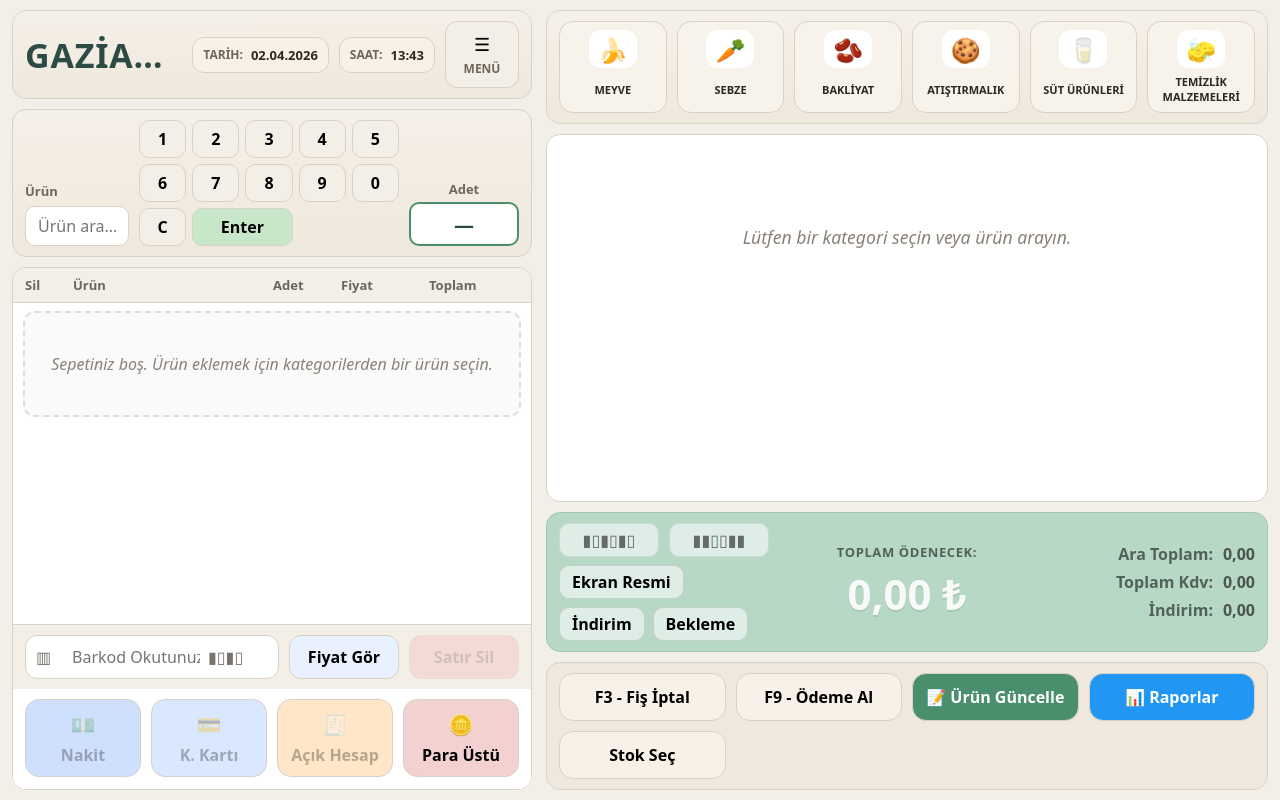
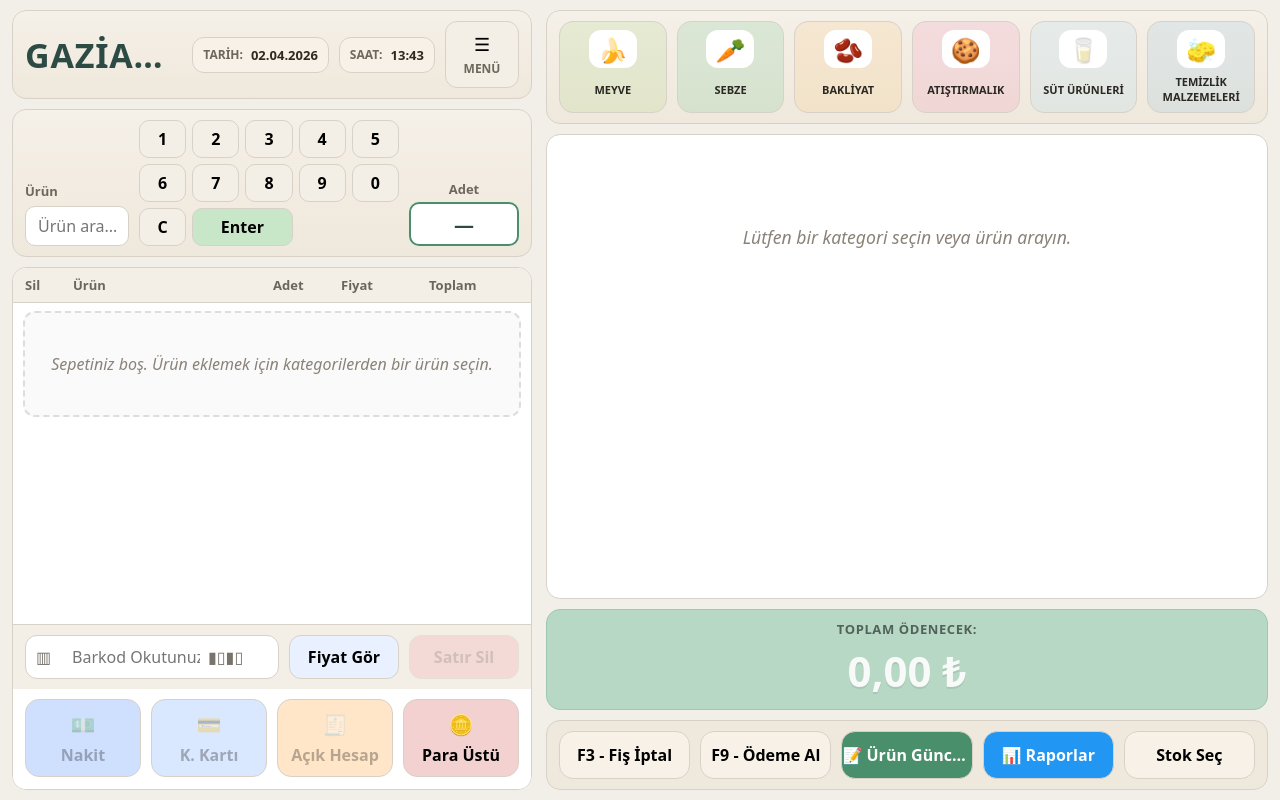
Before and after one commit to EsraKeskin42/market-sistem, a React (Vite) app: page / in a window 1280 px wide. Built offline with nearby package versions, Linux system fonts and the light colour scheme.

Commit message:
Refactor total bar and bottom bar layout in App component: simplify structure, enhance alignment, and improve styling for better user experience. Add Turkish character normalization in ProductUpdate for improved search functionality.

```diff
--- a/src/App.css
+++ b/src/App.css
@@ -480,6 +480,7 @@ body,
 /* ── SAĞ PANEL ────────────────────────────────────────────────── */
 .right {
   display: grid;
+  /* cats | productsWrap | totalBar | bottomBar */
   grid-template-rows: auto 1fr auto auto;
   gap: 10px;
   min-width: 0;
@@ -611,10 +612,10 @@ body,
   color: #2b2823;
 }
 
-/* Toplam bar */
+/* Toplam bar - Sol paneldeki butonlarla aynı hizada */
 .totalBar {
   display: grid;
-  grid-template-columns: 1fr 1.2fr 1fr;
+  grid-template-columns: 1fr;
   gap: 12px;
   align-items: center;
   padding: 10px 12px;
@@ -625,58 +626,12 @@ body,
   overflow: hidden;
 }
 
-.totalBar > div {
-  min-width: 0;
-  overflow: hidden;
-}
-
-.totalLeft {
-  display: grid;
-  gap: 8px;
-  min-width: 0;
-}
-
-.barcodes {
-  display: flex;
-  gap: 10px;
-  align-items: center;
-  flex-wrap: wrap;
-}
-
-.barcodeBox {
-  height: 34px;
-  flex: 1 1 80px;
-  min-width: 0;
-  border-radius: 10px;
-  background: rgba(255, 255, 255, 0.55);
-  border: 1px solid rgba(0, 0, 0, 0.08);
-  display: grid;
-  place-items: center;
-  font-weight: 900;
-  color: rgba(0, 0, 0, 0.55);
-}
-
-.subBtns {
-  display: flex;
-  gap: 8px;
-  flex-wrap: wrap;
-}
-
-.miniAction {
-  height: 34px;
-  padding: 0 12px;
-  border-radius: 10px;
-  border: 1px solid rgba(0, 0, 0, 0.12);
-  background: rgba(255, 255, 255, 0.55);
-  cursor: pointer;
-  font-weight: 800;
-  white-space: nowrap;
-}
-
-.totalMid {
+/* Sadece toplam ödenecek gösterimi */
+.totalBar .totalMid {
   display: grid;
   justify-items: center;
   gap: 4px;
+  width: 100%;
 }
 
 .totalTitle {
@@ -695,29 +650,10 @@ body,
   white-space: nowrap;
 }
 
-.totalRight .totals {
-  display: grid;
-  gap: 6px;
-  justify-items: end;
-  color: rgba(0, 0, 0, 0.55);
-  font-weight: 900;
-}
-
-.totalRight .totals div {
-  display: grid;
-  grid-template-columns: auto auto;
-  gap: 10px;
-  align-items: baseline;
-}
-
-.totalRight b {
-  color: rgba(0, 0, 0, 0.6);
-}
-
-/* Alt buton çubuğu */
+/* Alt buton çubuğu - Sayfanın en altında */
 .bottomBar {
   display: grid;
-  grid-template-columns: repeat(4, minmax(0, 1fr));
+  grid-template-columns: repeat(5, minmax(0, 1fr));
   gap: 10px;
   padding: 10px 12px;
   background: #efe8dc;
--- a/src/App.tsx
+++ b/src/App.tsx
@@ -611,6 +611,7 @@ function App() {
                   className={`cat ${active ? 'active' : ''}`}
                   type="button"
                   key={c.id}
+                  data-cat-id={c.id}
                   onClick={() => {
                     setActiveCategoryId(c.id);
                     setSearchTerm('');
@@ -646,31 +647,15 @@ function App() {
             </div>
           </div>
 
+          {/* Total Bar - Sol paneldeki butonlarla aynı hizada */}
           <div className="totalBar">
-            <div className="totalLeft">
-              <div className="barcodes">
-                <div className="barcodeBox" aria-hidden="true">▮▯▮▯▮▯</div>
-                <div className="barcodeBox" aria-hidden="true">▮▮▯▯▮▮</div>
-              </div>
-              <div className="subBtns">
-                <button className="miniAction" type="button">Ekran Resmi</button>
-                <button className="miniAction" type="button">İndirim</button>
-                <button className="miniAction" type="button">Bekleme</button>
-              </div>
-            </div>
             <div className="totalMid">
               <div className="totalTitle">TOPLAM ÖDENECEK:</div>
               <div className="totalValue">{totals.total} ₺</div>
             </div>
-            <div className="totalRight">
-              <div className="totals">
-                <div><span>Ara Toplam:</span><b>{totals.subtotal}</b></div>
-                <div><span>Toplam Kdv:</span><b>{totals.tax}</b></div>
-                <div><span>İndirim:</span><b>{totals.discount}</b></div>
-              </div>
-            </div>
           </div>
 
+          {/* Bottom Bar - Sayfanın en altında sabit */}
           <div className="bottomBar">
             <button type="button">F3 - Fiş İptal</button>
             <button type="button">F9 - Ödeme Al</button>
```
Also changed, not shown: src/ProductUpdate.tsx (+81 -43 lines).
